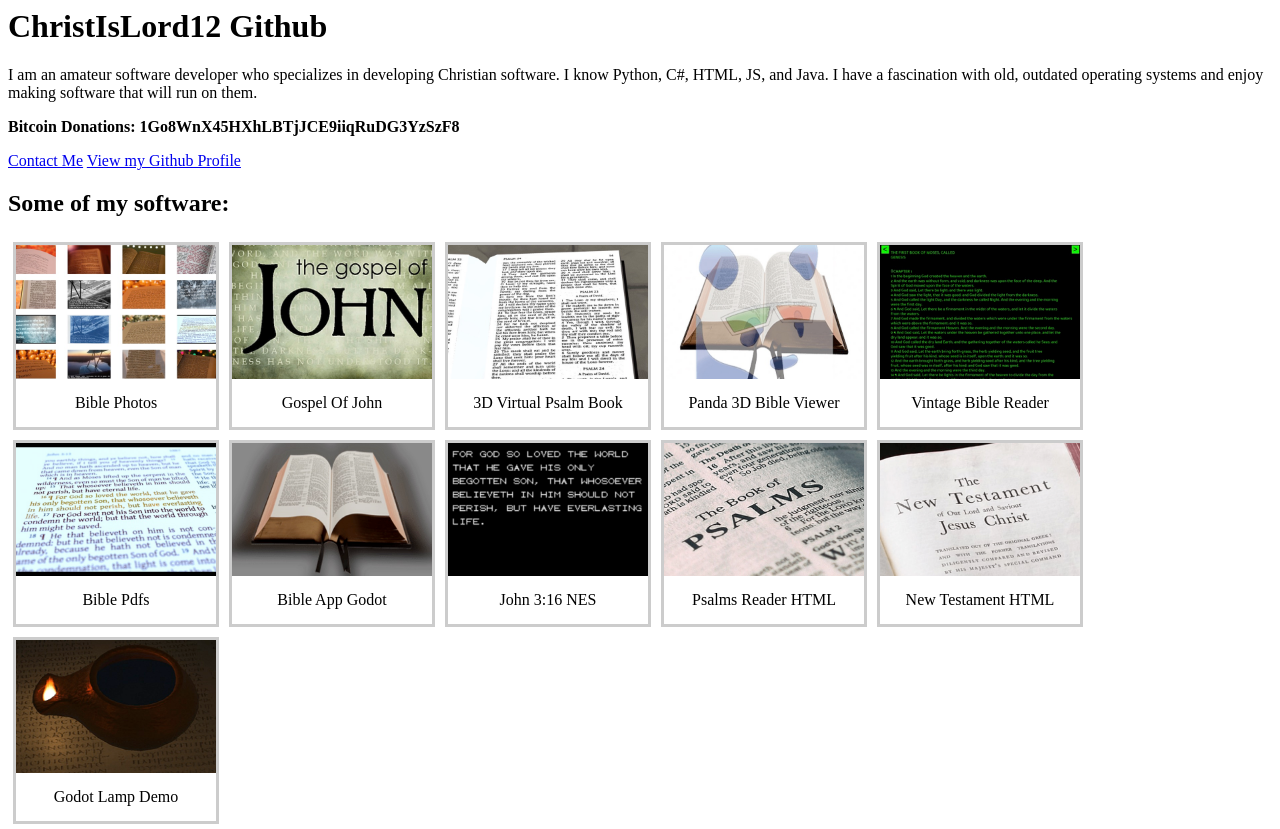
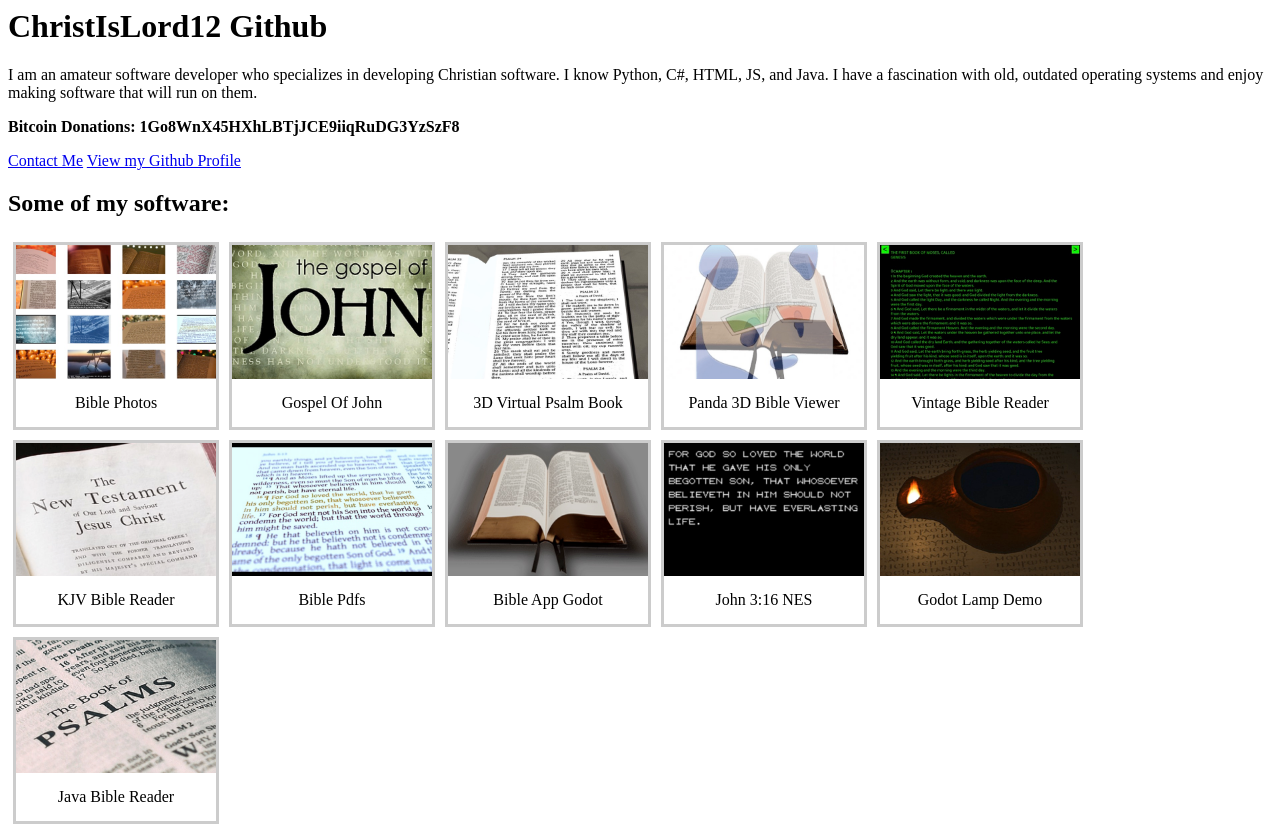
Before and after one commit to christislord12/christislord12.github.io, a plain HTML site: page index.html in a window 1280 px wide. Drawn offline with Linux system fonts and the light colour scheme.

Commit message:
Add files via upload

```diff
--- a/index.html
+++ b/index.html
@@ -81,6 +81,13 @@ div.credits {
   <div class="desc">Vintage Bible Reader</div>
 </div>
 
+<div class="gallery">
+  <a target="_blank" href="https://github.com/christislord12/kjv-bible-reader">
+    <img src="thumbs/NewTestament.jpg" alt="KJVBibleReader" width="300" height="200">
+  </a>
+  <div class="desc">KJV Bible Reader</div>
+</div>
+
 
 <div class="gallery">
   <a target="_blank" href="https://christislord12.github.io/Bible-Pdfs">
@@ -106,21 +113,6 @@ div.credits {
 
 
 <div class="gallery">
-  <a target="_blank" href="https://christislord12.github.io/Psalms-Reader">
-    <img src="thumbs/PsalmsReader.jpg" alt="PsalmsReader" width="300" height="200">
-  </a>
-  <div class="desc">Psalms Reader HTML</div>
-</div>
-
-<div class="gallery">
-  <a target="_blank" href="https://christislord12.github.io/New-Testament-HTML">
-    <img src="thumbs/NewTestament.jpg" alt="NewTestament" width="300" height="200">
-  </a>
-  <div class="desc">New Testament HTML</div>
-</div>
-
-
-<div class="gallery">
   <a target="_blank" href="https://github.com/christislord12/Godot-Engine-Lamp-Demo">
     <img src="thumbs/GodotLamp.jpg" alt="GodotLamp" width="300" height="200">
   </a>
@@ -128,6 +120,15 @@ div.credits {
 </div>
 
 
+<div class="gallery">
+  <a target="_blank" href="https://github.com/christislord12/Java-Bible-Reader">
+    <img src="thumbs/PsalmsReader.jpg" alt="JavaBibleReader" width="300" height="200">
+  </a>
+  <div class="desc">Java Bible Reader</div>
+</div>
+
+
+
 </div>
 </body>
 </html>
```
